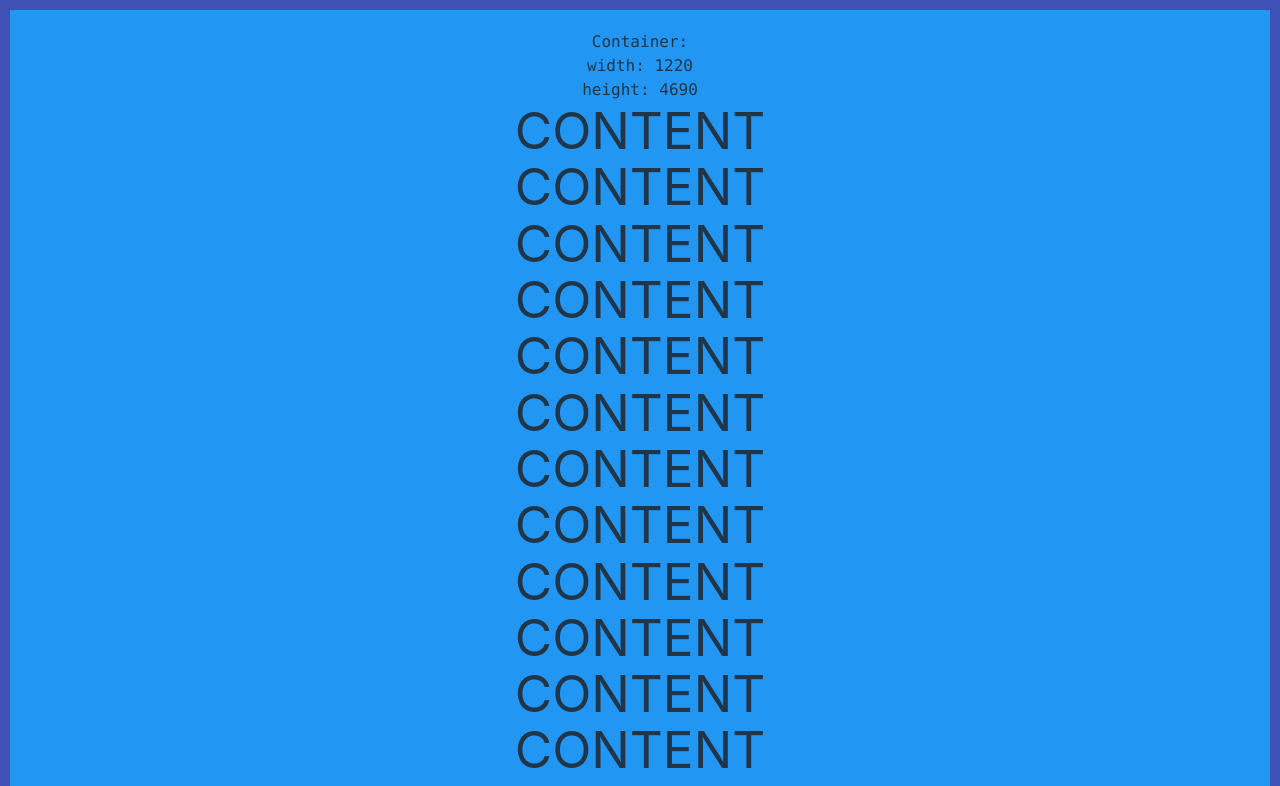
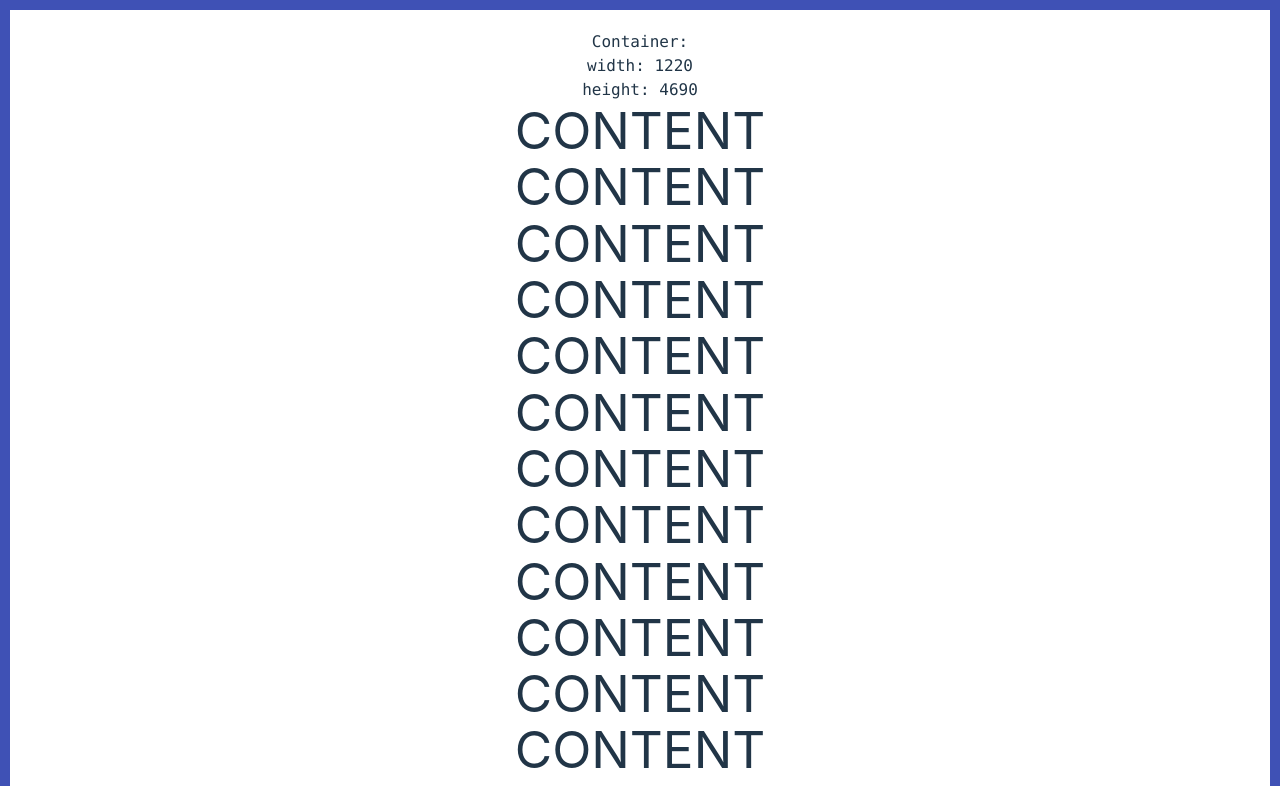
Before and after one commit to jim80/flexboxJoy, a React (Vite) app: page / in a window 1280 px wide. Shown: the top 786 px of the page. Built offline with nearby package versions, Linux system fonts and the light colour scheme.

Commit message:
fiddling with it

```diff
--- a/src/App.css
+++ b/src/App.css
@@ -24,10 +24,13 @@
   margin: 10px;
   background: #2196F3;
   flex-grow: 1;
-
   display: flex;
   flex-direction: column;
-
-  /* for Firefox */
   min-height: 0;
 }
+
+.scrollable-content {
+  background: white;
+  flex-grow: 1;
+  overflow: auto;
+}
--- a/src/App.jsx
+++ b/src/App.jsx
@@ -8,7 +8,9 @@ function App() {
     <div className="my-container">
       <div className="my-section">
         {/* <Comp1></Comp1> */}
-        <MeasuringComp></MeasuringComp>
+        <div className=" scrollable-content">
+          <MeasuringComp></MeasuringComp>
+        </div>
       </div>
     </div>
   );
--- a/src/components/MeasuringComp.jsx
+++ b/src/components/MeasuringComp.jsx
@@ -16,7 +16,7 @@ const MeasuringComp = () => {
   }, []);
   return (
     <div
-      className=" bg-red-500 border-solid border-2 border-black overflow-auto"
+      className=" bg-red-500 border-solid border-2 border-black"
       style={{
         display: "flex",
         flexDirection: "column",
--- a/src/index.css
+++ b/src/index.css
@@ -3,11 +3,6 @@
 @tailwind utilities;
 
 :root {
-  /* absolute inset-0 flex flex-col */
-  position: Absolute;
-  inset: 0px;
-  display: flex;
-  flex-direction: column;
 
   font-family: Inter, system-ui, Avenir, Helvetica, Arial, sans-serif;
   line-height: 1.5;
```
